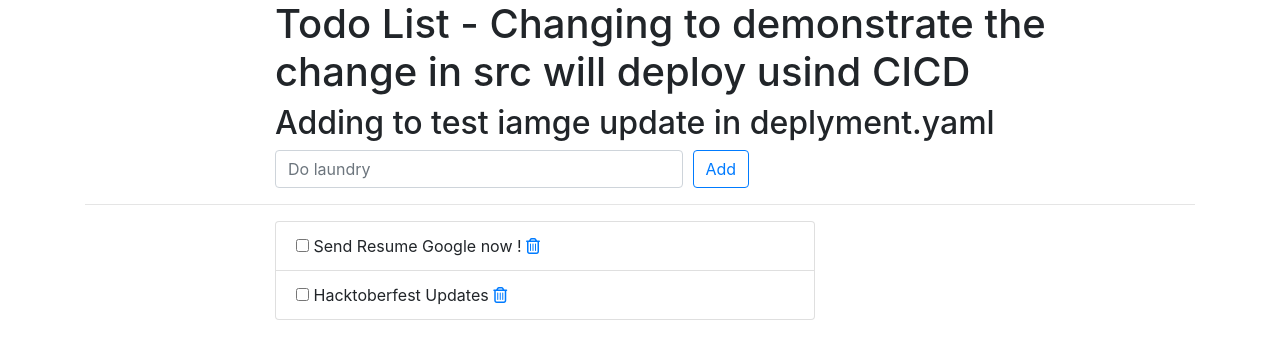
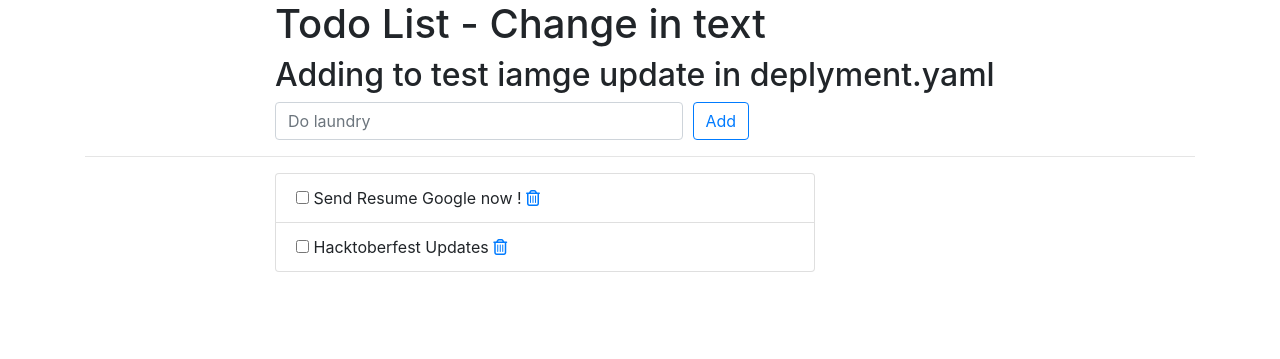
Before and after one commit to Ryzen-thor/python-jenkins-k8s-argocd-project, a Django app: page /todos/ in a window 1280 px wide. Shown: the top 359 px of the page. Run offline with Django 3.2, Linux system fonts and the light colour scheme; data comes from the database, SQL or seed files in the repository; some libraries are stand-ins or nearby versions.

Commit message:
to demo cicd

```diff
--- a/todos/templates/todos/index.html
+++ b/todos/templates/todos/index.html
@@ -12,7 +12,7 @@
     <div class="offset-md-2 col-lg-9">
       <div class="page-header">
         <h1>
-          Todo List - Changing to demonstrate the change in src will deploy usind CICD
+          Todo List - Change in text
         </h1>
         <h2>Adding to test iamge update in deplyment.yaml</h2>
       </div>
```
